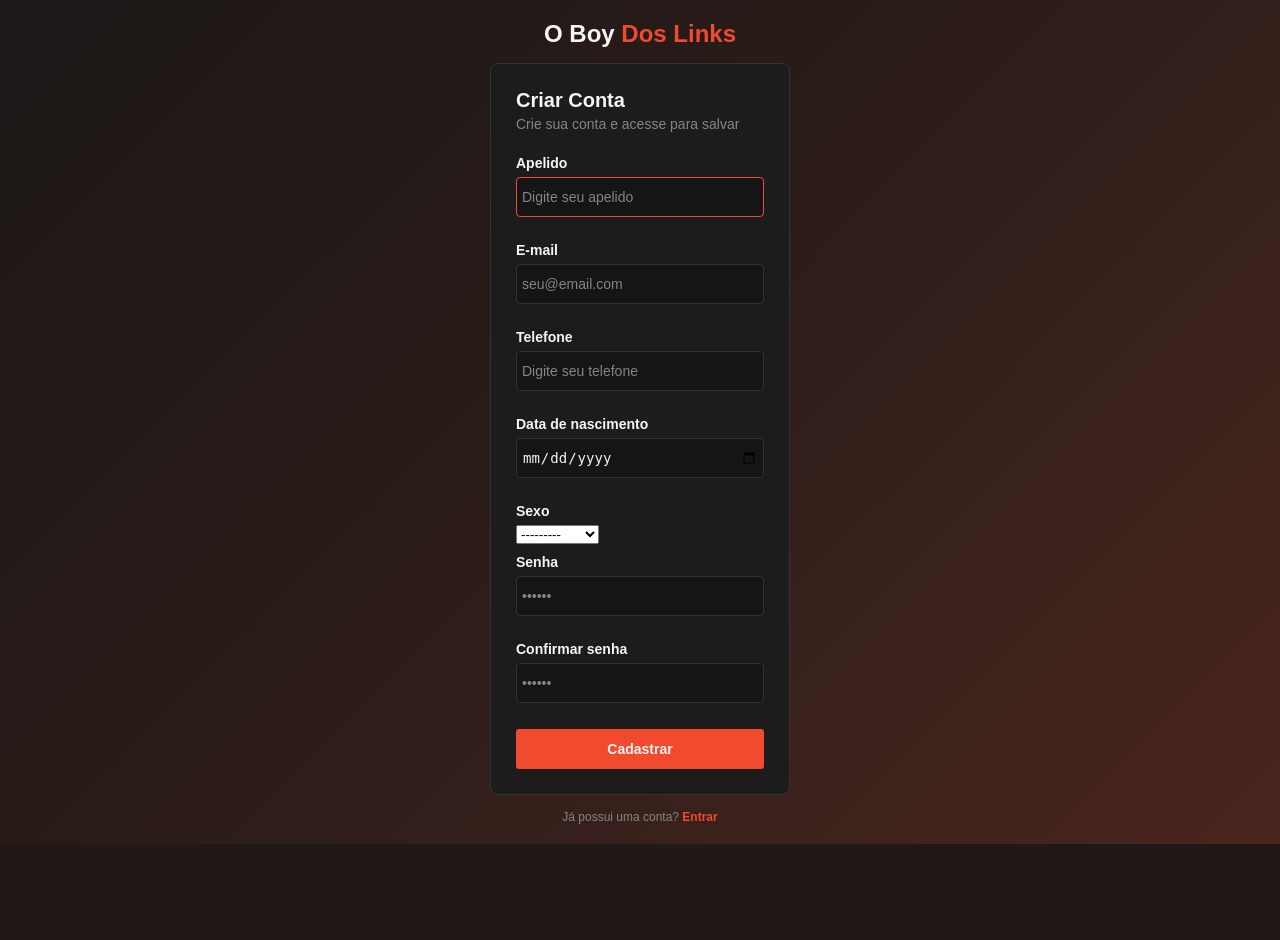
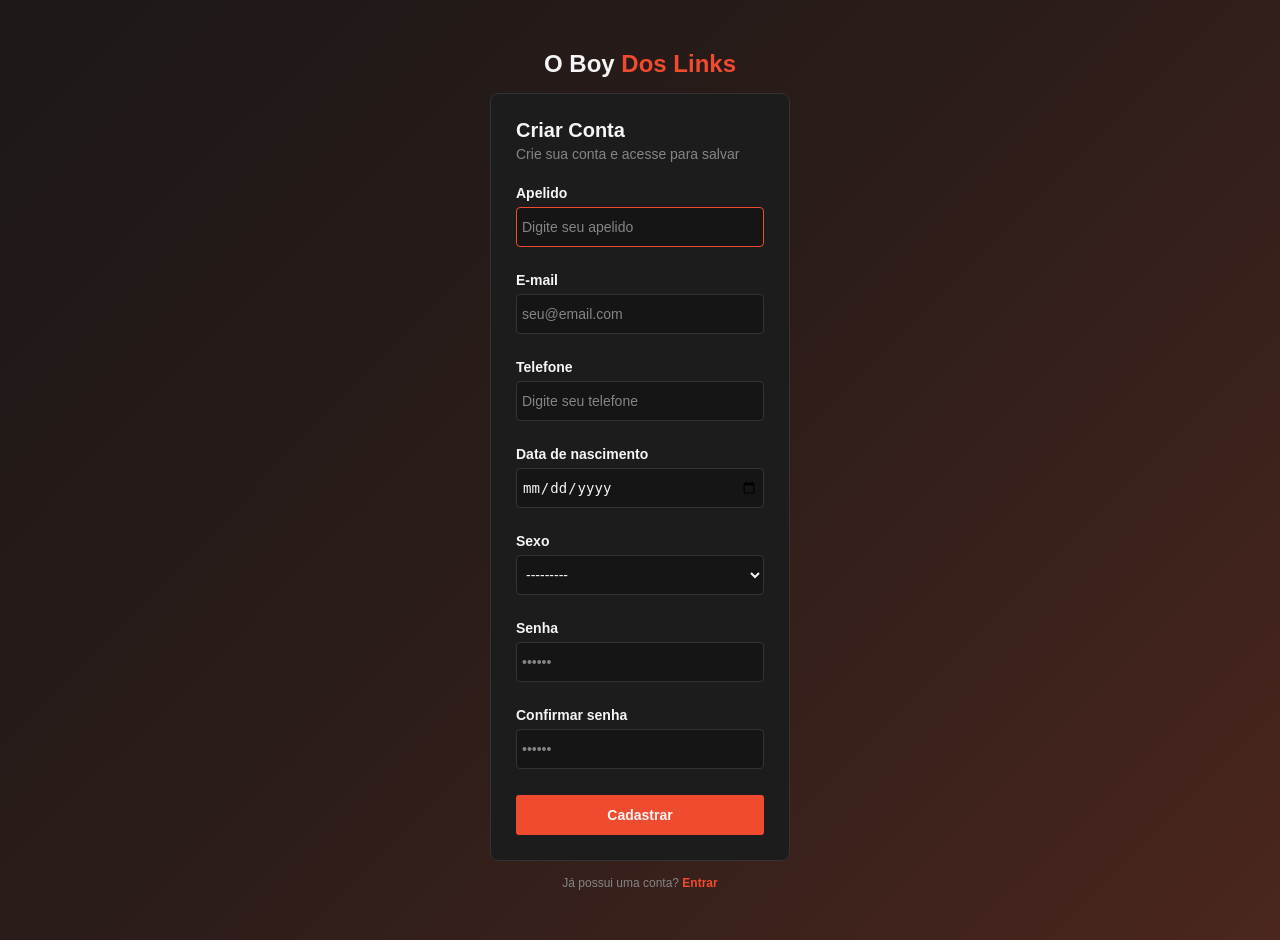
Before and after one commit to brunohro/Plataforma-o-boy-dos-links, a Django app: page /cadastro/ in a window 1280 px wide. Before the commit the page ends 844 px from the top, so only its background shows below. Run offline with Django 5.2, Linux system fonts and the light colour scheme.

Commit message:
ajustando estilização do campo de sexo

```diff
--- a/plataforma/static/css/cadastro.css
+++ b/plataforma/static/css/cadastro.css
@@ -7,7 +7,7 @@
 /* Container principal */
 
 .cadastro-container {
-    padding: 20px;
+    padding: 50px;
     width: 100%;
     min-height: 100vh;
 
@@ -114,7 +114,8 @@
 
 /* Inputs */
 
-.cadastro-campo input {
+.cadastro-campo input,
+.cadastro-campo select {
     width: 100%;
     height: 40px;
     margin-bottom: 15px;
@@ -131,6 +132,8 @@
 
     font-size: 14px;
 }
+
+
 
 .cadastro-campo input::placeholder {
     color: var(--text-muted);
```
